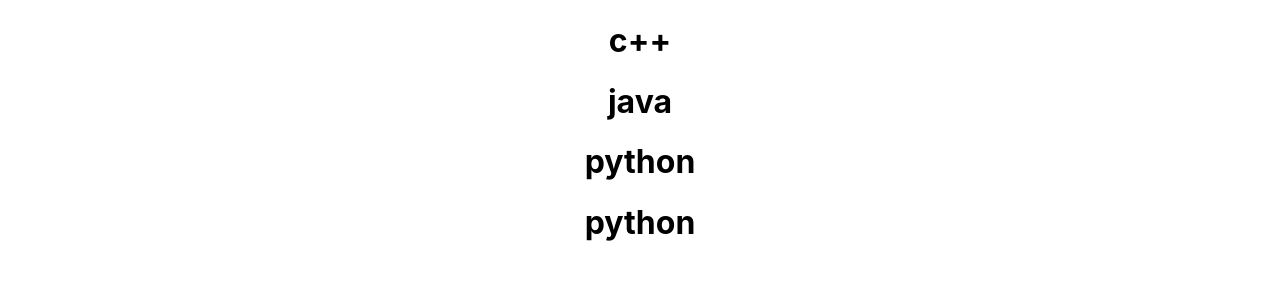
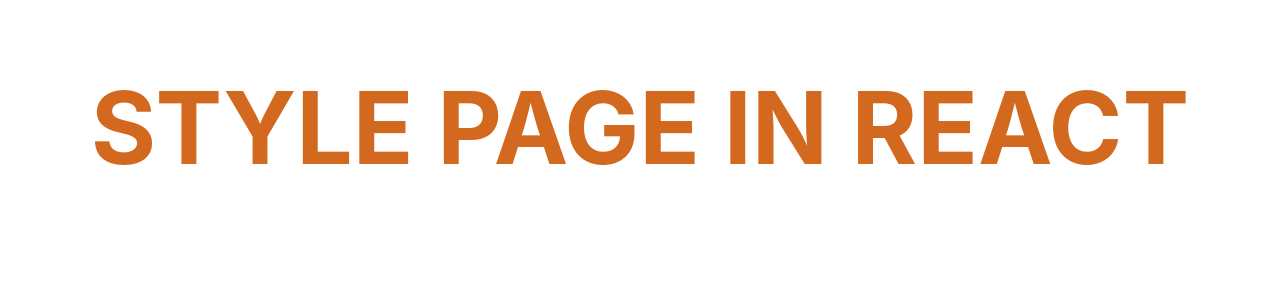
Before and after one commit to alxSoftware2024/React, a React (Create React App) app in the folder my-first-app/: page / in a window 1280 px wide. Shown: the top 300 px of the page. Built offline with nearby package versions, Linux system fonts and the light colour scheme.

Commit message:
Style page in react

```diff
--- a/my-first-app/src/App.js
+++ b/my-first-app/src/App.js
@@ -6,6 +6,7 @@
 import State from './componet/State'
 import List from './componet/list';
 import './App.css';
+import Stylepage from './componet/Stylepage.js'
 function App() {
   return (
     <div className="App">
@@ -20,7 +21,8 @@
  */}
  {/* <Event_on_class/> */}
  {/* <State /> */}
- <List />
+  {/* <List />  */}
+ <Stylepage heading={true}/>
     </div>
   );
 }
--- /dev/null
+++ b/my-first-app/src/componet/Stylepage.css
@@ -0,0 +1,10 @@
+.heading{
+
+    color: chocolate;
+}
+.heading1{
+    color: red;
+}
+.lager_font{
+    font-size: 100px;
+}
--- /dev/null
+++ b/my-first-app/src/componet/Stylepage.js
@@ -0,0 +1,11 @@
+import React from 'react'
+import './Stylepage.css'
+ function Stylepage(props) {
+    let name=props.heading?'heading':'heading1'
+  return (
+    <div>
+        <h1 className={`${name} lager_font`}>STYLE PAGE IN REACT</h1>
+    </div>
+  )
+}
+export default Stylepage;
```
